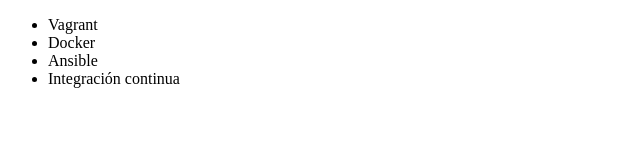
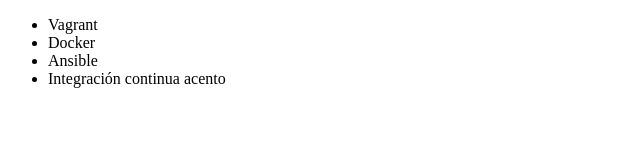
Before and after one commit to misaelzenil/alura-git, a plain HTML site: page index.html in a window 1280 px wide. Shown: the full height of the page, 0-640 px from the left. Drawn offline with Linux system fonts and the light colour scheme.

Commit message:
agregado acento

```diff
--- a/index.html
+++ b/index.html
@@ -9,7 +9,7 @@
          <li> Vagrant </li>
          <li> Docker </li>
          <li> Ansible </li>
-         <li> Integración continua </li>
+         <li> Integración continua acento</li>
      </ul>
 </body>
 </html>
```
